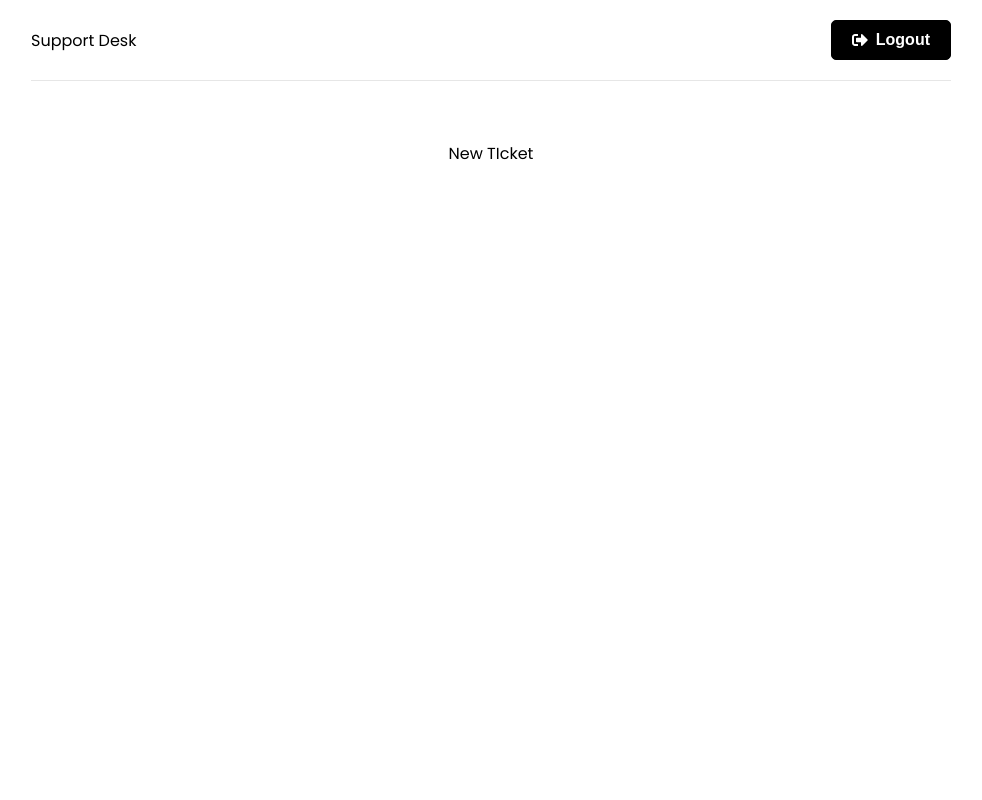
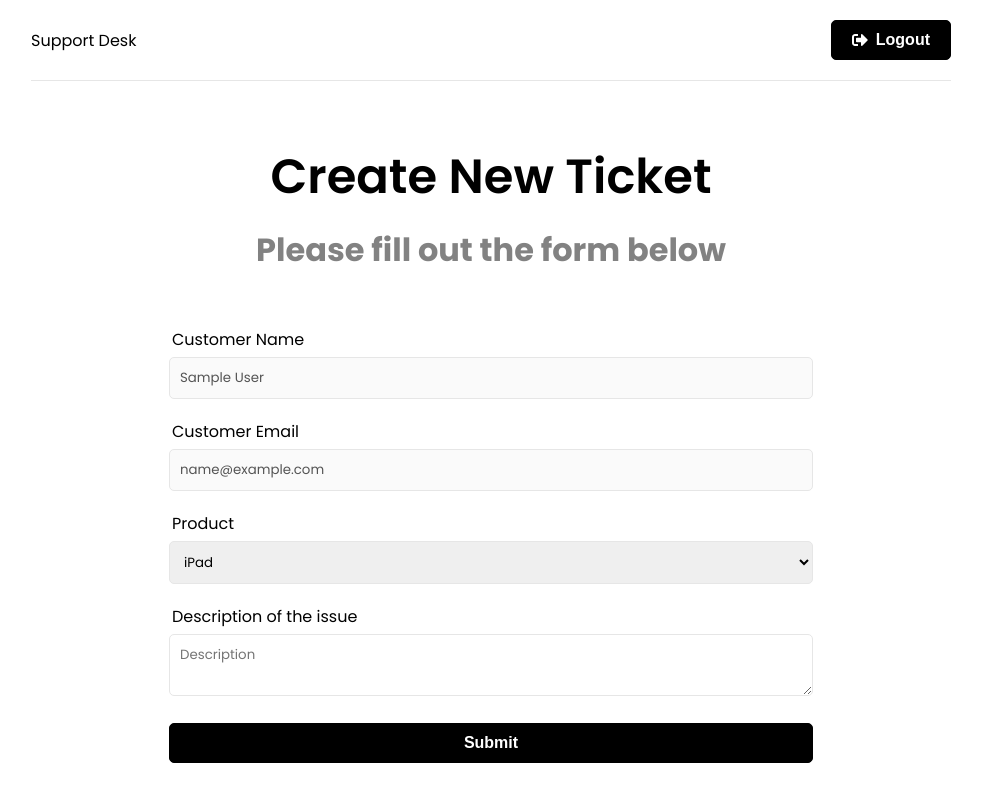
Before and after one commit to Dtatum0826/support-desk, a React (Create React App) app in the folder frontend/: page /new-ticket in a window 1280 px wide. Shown: the whole page, without its empty margins (149-1131 px from the left). Built offline with nearby package versions, Linux system fonts and the light colour scheme; sample sign-in values are in the browser's storage.

Commit message:
New TIcket component fleshed out

```diff
--- a/frontend/src/pages/NewTicket.jsx
+++ b/frontend/src/pages/NewTicket.jsx
@@ -1,10 +1,63 @@
 import React from 'react'
+import { useState } from 'react'
+import { useSelector } from 'react-redux'
 
 function NewTicket() {
+  const {user} = useSelector((state) => state.auth)
+  const [name] = useState(user.name)
+  const [email]  = useState(user.email)
+  const [product, setProduct] = useState('iPad')
+  const [description, setDescription] = useState('')
+
+  const onSubmit = (e) => {
+    e.preventDefault()
+  }
+
   return (
-    <div>
-      New TIcket
-    </div>
+    <>
+     <section className="heading">
+      <h1>Create New Ticket</h1>
+      <p>Please fill out the form below</p>
+     </section>
+
+     <section className="form">
+      <div className="form-group">
+    <label htmlFor="name">Customer Name</label>
+    <input type="text" className='form-control' value={name} disabled />
+      </div>
+      <div className="form-group">
+    <label htmlFor="name">Customer Email</label>
+    <input type="text" className='form-control' value={email} disabled />
+      </div>
+      <form onSubmit={onSubmit}>
+      <div className="form-group">
+        <label htmlFor="product">Product</label>
+        <select name="product" id="product" value={product} onChange={(e) => setProduct(e.target.value)}>
+          <option value="iPhone">iPhone</option>
+          <option value="iPad">iPad</option>
+          <option value="Macbook Pro">Macbook Pro</option>
+          <option value="iMac">iMac</option>
+        </select>
+        </div>
+        <div className="form-group">
+          <label htmlFor="description">Description of the issue</label>
+          <textarea
+           name="description"
+           id="description"
+           className='form-control'
+            placeholder='Description'
+            value={description}
+            onChange={(e) => setDescription(e.target.value)}
+            ></textarea>
+        </div>
+        <div className="form-group">
+          <button className="btn btn-block">
+            Submit
+          </button>
+        </div>
+      </form>
+     </section>
+    </>
   )
 }
 
```
